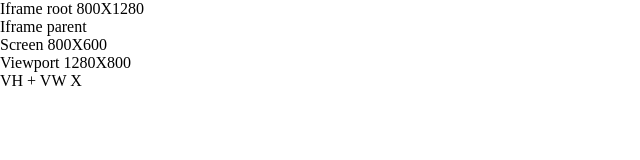
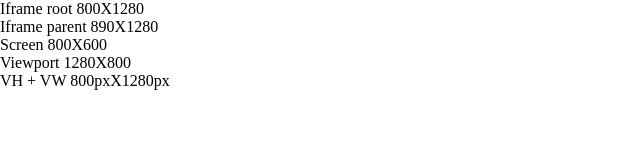
Before and after one commit to NumminorihSF/test-iframe, a plain HTML site: page src/frame.html in a window 1280 px wide. Shown: the whole page, without its empty margins (0-640 px from the left). Drawn offline with Linux system fonts and the light colour scheme.

Commit message:
Add viewport and vhvw

```diff
--- a/src/frame.html
+++ b/src/frame.html
@@ -73,16 +73,25 @@
         elem.style.width = '100vw';
         const wrapper = document.createElement('div');
         wrapper.appendChild(elem);
+        wrapper.style.position = 'absolute';
+        document.body.appendChild(wrapper);
         const style = window.getComputedStyle(wrapper);
         document.getElementById("vh-vw").innerHTML += " " + style.height + "X" + style.width;
-    })
+    });
 
     function getRootWindow(window) {
         if (window.parent) {
-            return getRootWindow(window.parent);
+            try {
+                return getRootWindow(window.parent);
+            }
+            catch(e) {
+                return window;
+            }
         }
+
         return window;
     }
+
     setTimeout(function() {
         var parent = getRootWindow(window);
         var document = parent.document;
```
